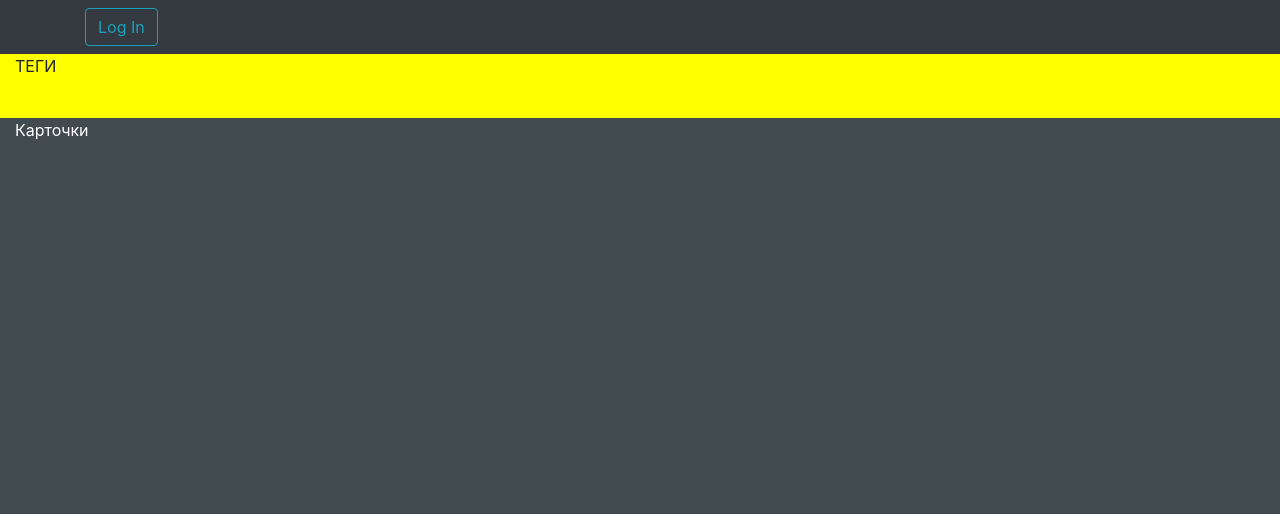
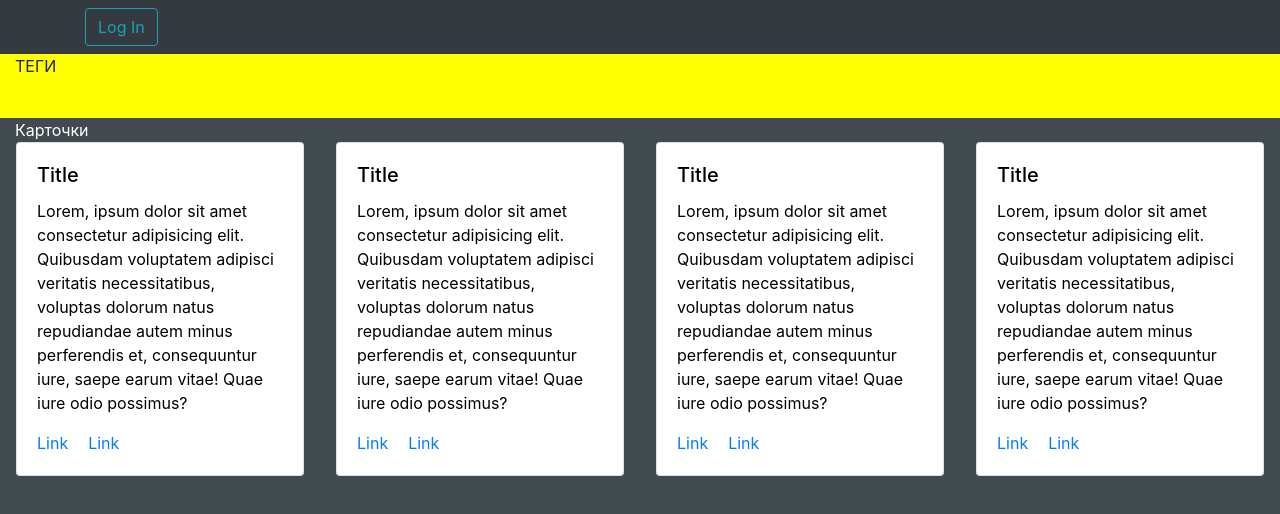
Before and after one commit to Voters25/Crads_client, a React (Create React App) app: page / in a window 1280 px wide. Shown: the top 514 px of the page. Built offline with nearby package versions, Linux system fonts and the light colour scheme.

Commit message:
CardList cards-center

```diff
--- a/src/Components/CardsList/CardList.jsx
+++ b/src/Components/CardsList/CardList.jsx
@@ -1,17 +1,76 @@
 import React, { Component } from 'react'
 import classes from './CardList.module.css';
-import { Row, Col } from 'react-bootstrap'
+import { Row, Col, Card } from 'react-bootstrap'
+import CardListContainer from './CardListContainer';
 
 export default class CardList extends React.Component {
     render() {
         return (
             <Row>
-                <Col md className={classes.Test}>
+                <Col  className={classes.Test}>
                     <Row>
                         <Col md style={{ background: 'yellow', height: '8vh' }}>ТЕГИ</Col>
                     </Row>
                     <Row>
-                        <Col md style={{ background: 'rgb(65, 74, 78)', height: '86.5vh', color: 'white' }}>Карточки</Col>
+                        <Col md={12}  style={{ background: 'rgb(65, 74, 78)', height: '86.5vh', color: 'white' }}>
+                            Карточки
+                                <Row className="justify-content-center">
+                                <Card className="ml-3 mr-3" style={{ width: '18rem', color: 'black' }}>
+                                    <Card.Body>
+                                        <Card.Title>
+                                            Title
+                                    </Card.Title>
+                                        <Card.Text>
+                                            Lorem, ipsum dolor sit amet consectetur adipisicing elit. Quibusdam voluptatem adipisci veritatis necessitatibus, voluptas dolorum natus repudiandae autem minus perferendis et, consequuntur iure, saepe earum vitae! Quae iure odio possimus?
+                                    </Card.Text>
+                                        <Card.Link href='#'>Link</Card.Link>
+                                        <Card.Link href='#'>Link</Card.Link>
+                                    </Card.Body>
+                                </Card>
+
+
+                                <Card className="ml-3 mr-3" style={{ width: '18rem', color: 'black' }}>
+                                    <Card.Body>
+                                        <Card.Title>
+                                            Title
+                                    </Card.Title>
+                                        <Card.Text>
+                                            Lorem, ipsum dolor sit amet consectetur adipisicing elit. Quibusdam voluptatem adipisci veritatis necessitatibus, voluptas dolorum natus repudiandae autem minus perferendis et, consequuntur iure, saepe earum vitae! Quae iure odio possimus?
+                                    </Card.Text>
+                                        <Card.Link href='#'>Link</Card.Link>
+                                        <Card.Link href='#'>Link</Card.Link>
+                                    </Card.Body>
+                                </Card>
+
+
+                                <Card className="ml-3 mr-3" style={{ width: '18rem', color: 'black' }}>
+                                    <Card.Body>
+                                        <Card.Title>
+                                            Title
+                                    </Card.Title>
+                                        <Card.Text>
+                                            Lorem, ipsum dolor sit amet consectetur adipisicing elit. Quibusdam voluptatem adipisci veritatis necessitatibus, voluptas dolorum natus repudiandae autem minus perferendis et, consequuntur iure, saepe earum vitae! Quae iure odio possimus?
+                                    </Card.Text>
+                                        <Card.Link href='#'>Link</Card.Link>
+                                        <Card.Link href='#'>Link</Card.Link>
+                                    </Card.Body>
+                                </Card>
+
+                                <Card className="ml-3 mr-3" style={{ width: '18rem', color: 'black' }}>
+                                    <Card.Body>
+                                        <Card.Title>
+                                            Title
+                                    </Card.Title>
+                                        <Card.Text>
+                                            Lorem, ipsum dolor sit amet consectetur adipisicing elit. Quibusdam voluptatem adipisci veritatis necessitatibus, voluptas dolorum natus repudiandae autem minus perferendis et, consequuntur iure, saepe earum vitae! Quae iure odio possimus?
+                                    </Card.Text>
+                                        <Card.Link href='#'>Link</Card.Link>
+                                        <Card.Link href='#'>Link</Card.Link>
+                                    </Card.Body>
+                                </Card>
+
+                            </Row>
+                        </Col>
                     </Row>
                 </Col>
             </Row>
--- a/src/Components/CardsList/CardList.module.css
+++ b/src/Components/CardsList/CardList.module.css
@@ -2,4 +2,6 @@
     /* background: rgb(80, 94, 99); */
     background: black;
     height: 94.5vh;
+
+    overflow: auto;
   }
```
